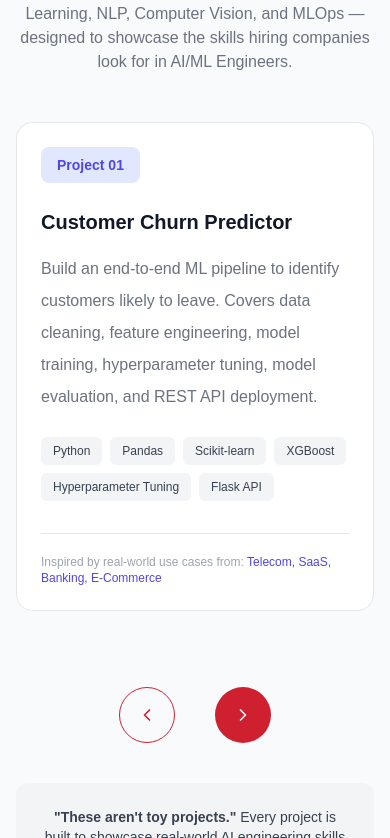
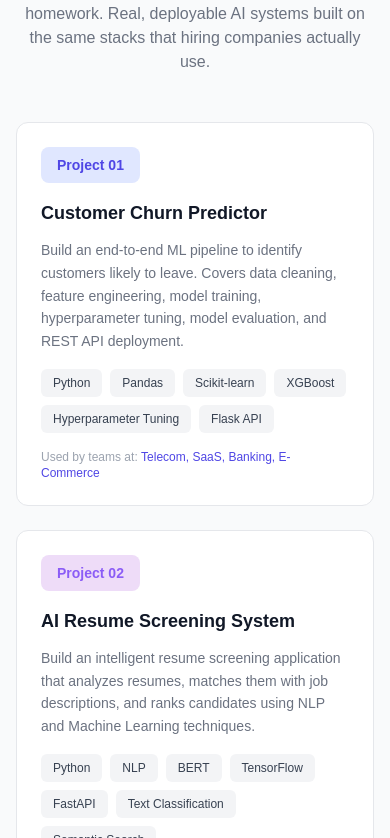
Before and after one commit to srinivas-dande/students-landing-page, a Next.js app: page / in a window 390 px wide. Shown: the part 1926-2764 px from the top of the page. Built offline with nearby package versions, Linux system fonts and the light colour scheme.

Commit message:
create at

```diff
--- a/src/components/landing/PortfolioSection.jsx
+++ b/src/components/landing/PortfolioSection.jsx
@@ -1,11 +1,3 @@
-'use client';
-
-import { Swiper, SwiperSlide } from 'swiper/react';
-import { Navigation } from 'swiper/modules';
-
-import 'swiper/css';
-import 'swiper/css/navigation';
-
 export default function PortfolioSection() {
   const projects = [
     {
@@ -61,7 +53,7 @@ export default function PortfolioSection() {
       tags: ['Python', 'ML', 'DL', 'GenAI', 'Agentic AI', 'MLOps', 'Cloud Deployment'],
       companies: [],
       isCapstone: true,
-      domainTag: 'Your choice of domain',
+
       footerText: 'This is the project that helps you connect your past experience with future AI/ML roles.'
     }
   ];
@@ -76,117 +68,16 @@ export default function PortfolioSection() {
             By the end of this course, your{' '}
             <span className="text-[#CF2030]">GitHub</span>
             <br />
-            Portfolio Will Include:
+            will have these
           </h2>
           <p className="text-[#6B7280] text-base max-w-2xl mx-auto">
-            Build six real-world AI projects across Machine Learning, NLP, Computer Vision, and MLOps — designed to showcase the skills hiring companies look for in AI/ML Engineers.
+            Not toy datasets from 2017. Not assignment homework. Real, deployable AI systems built
+            on the same stacks that hiring companies actually use.
           </p>
         </div>
 
-
-
-       {/* Mobile Only */}
-<div className="md:hidden mb-10">
-  <Swiper
-    modules={[Navigation]}
-    spaceBetween={20}
-    slidesPerView={1}
-    navigation={{
-      prevEl: '.portfolio-prev',
-      nextEl: '.portfolio-next',
-    }}
-  >
-    {projects.map((project, index) => (
-      <SwiperSlide key={index}>
-        <div
-          className={`rounded-2xl p-6 border min-h-[430px] flex flex-col ${
-            project.isCapstone
-              ? 'bg-[#EEF2FF] border-[#E0E7FF]'
-              : 'bg-white border-[#E5E7EB]'
-          }`}
-        >
-          <span
-            className={`inline-block w-fit px-4 py-2 rounded-lg text-sm font-semibold mb-6 ${project.badgeClass}`}
-          >
-            {project.badge}
-          </span>
-
-          <h3 className="text-[20px] font-bold text-[#111827] mb-4">
-            {project.title}
-          </h3>
-
-          <p className="text-[#6B7280] text-[16px] leading-8 mb-6">
-            {project.description}
-          </p>
-
-          {project.tags.length > 0 && (
-            <div className="flex flex-wrap gap-2 mb-8">
-              {project.tags.map((tag, tagIndex) => (
-                <span
-                  key={tagIndex}
-                  className="bg-[#F3F4F6] text-[#374151] text-xs px-3 py-1.5 rounded-md"
-                >
-                  {tag}
-                </span>
-              ))}
-            </div>
-          )}
-
-          <div className="mt-auto pt-5 border-t border-[#E5E7EB]">
-            {project.companies.length > 0 && (
-              <p className="text-xs text-[#9CA3AF]">
-                Inspired by real-world use cases from:{' '}
-                <span className="text-[#4F46E5] font-medium">
-                  {project.companies.join(', ')}
-                </span>
-              </p>
-            )}
-          </div>
-        </div>
-      </SwiperSlide>
-    ))}
-  </Swiper>
-
-  {/* Navigation Buttons */}
-  <div className="flex justify-center gap-10 mt-10">
-    <button className="portfolio-prev w-14 h-14 rounded-full border border-[#CF2030] flex items-center justify-center">
-      <svg
-        width="20"
-        height="20"
-        fill="none"
-        viewBox="0 0 24 24"
-      >
-        <path
-          d="M15 18L9 12L15 6"
-          stroke="#CF2030"
-          strokeWidth="2"
-          strokeLinecap="round"
-          strokeLinejoin="round"
-        />
-      </svg>
-    </button>
-
-    <button className="portfolio-next w-14 h-14 rounded-full bg-[#CF2030] flex items-center justify-center">
-      <svg
-        width="20"
-        height="20"
-        fill="none"
-        viewBox="0 0 24 24"
-      >
-        <path
-          d="M9 18L15 12L9 6"
-          stroke="white"
-          strokeWidth="2"
-          strokeLinecap="round"
-          strokeLinejoin="round"
-        />
-      </svg>
-    </button>
-  </div>
-</div>
-
         {/* Project Cards Grid */}
-        <div className="hidden md:grid md:grid-cols-2 lg:grid-cols-3 gap-6 mb-8">
+        <div className="grid grid-cols-1 md:grid-cols-2 lg:grid-cols-3 gap-6 mb-8">
           {projects.map((project, index) => (
             <div
               key={index}
@@ -225,19 +116,12 @@ export default function PortfolioSection() {
                 </div>
               )}
 
-              {/* Domain Tag for Capstone */}
-              {project.domainTag && (
-                <div className="mb-4">
-                  <span className="bg-[#E0E7FF] text-[#4F46E5] text-sm px-4 py-2 rounded-md font-medium">
-                    {project.domainTag}
-                  </span>
-                </div>
-              )}
+
 
               {/* Companies */}
               {project.companies.length > 0 && (
                 <p className="text-xs text-[#9CA3AF]">
-                  Inspired by real-world use cases from:{' '}
+                  Used by teams at:{' '}
                   <span className="text-[#4F46E5] font-medium">
                     {project.companies.join(', ')}
                   </span>
@@ -258,7 +142,7 @@ export default function PortfolioSection() {
         <div className="bg-[#F3F4F6] rounded-xl p-6 text-center">
           <p className="text-[#374151] text-sm md:text-base">
             <span className="font-bold">&quot;These aren&apos;t toy projects.&quot;</span>
-            {' '}Every project is built to showcase real-world AI engineering skills — from data preparation and model development to deployment and production readiness. That's the difference between completing a course and becoming an AI/ML Engineer.
+            {' '}Every project is built to demonstrate production thinking, not just that you know the algorithm, but that you know how to ship it, document it, and defend it in a technical interview. That&apos;s the difference between a certificate and an offer.
           </p>
         </div>
       </div>
```
